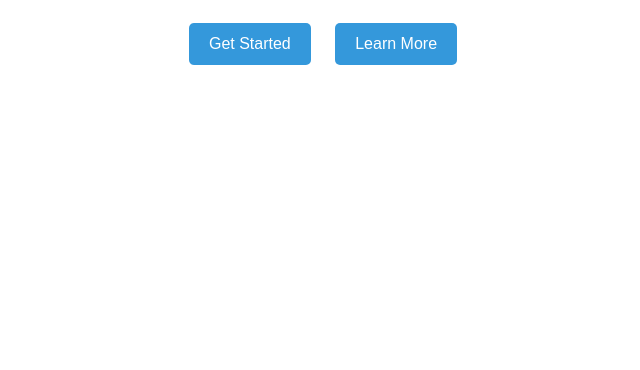
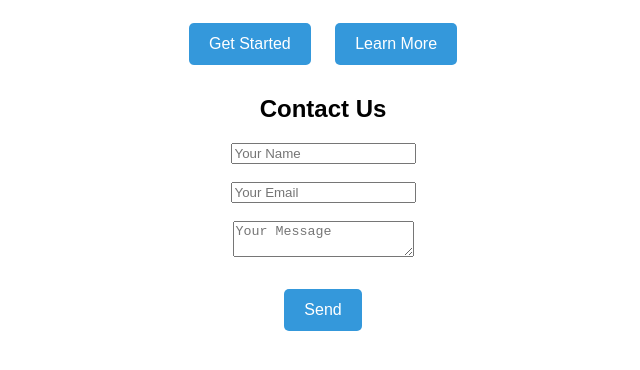
Before and after one commit to 2303A54067/product-landing-page, a plain HTML site: page index.html in a window 1280 px wide. Shown: the part 130-500 px from the top of the page, without its empty margins (317-957 px from the left). Drawn offline with Linux system fonts and the light colour scheme.

Commit message:
Added contact form to landing page

```diff
--- a/index.html
+++ b/index.html
@@ -25,3 +25,10 @@
     <button>Learn More</button>
 </body>
 </html>
+<h2>Contact Us</h2>
+<form>
+    <input type="text" placeholder="Your Name"><br><br>
+    <input type="email" placeholder="Your Email"><br><br>
+    <textarea placeholder="Your Message"></textarea><br><br>
+    <button type="submit">Send</button>
+</form>
```
